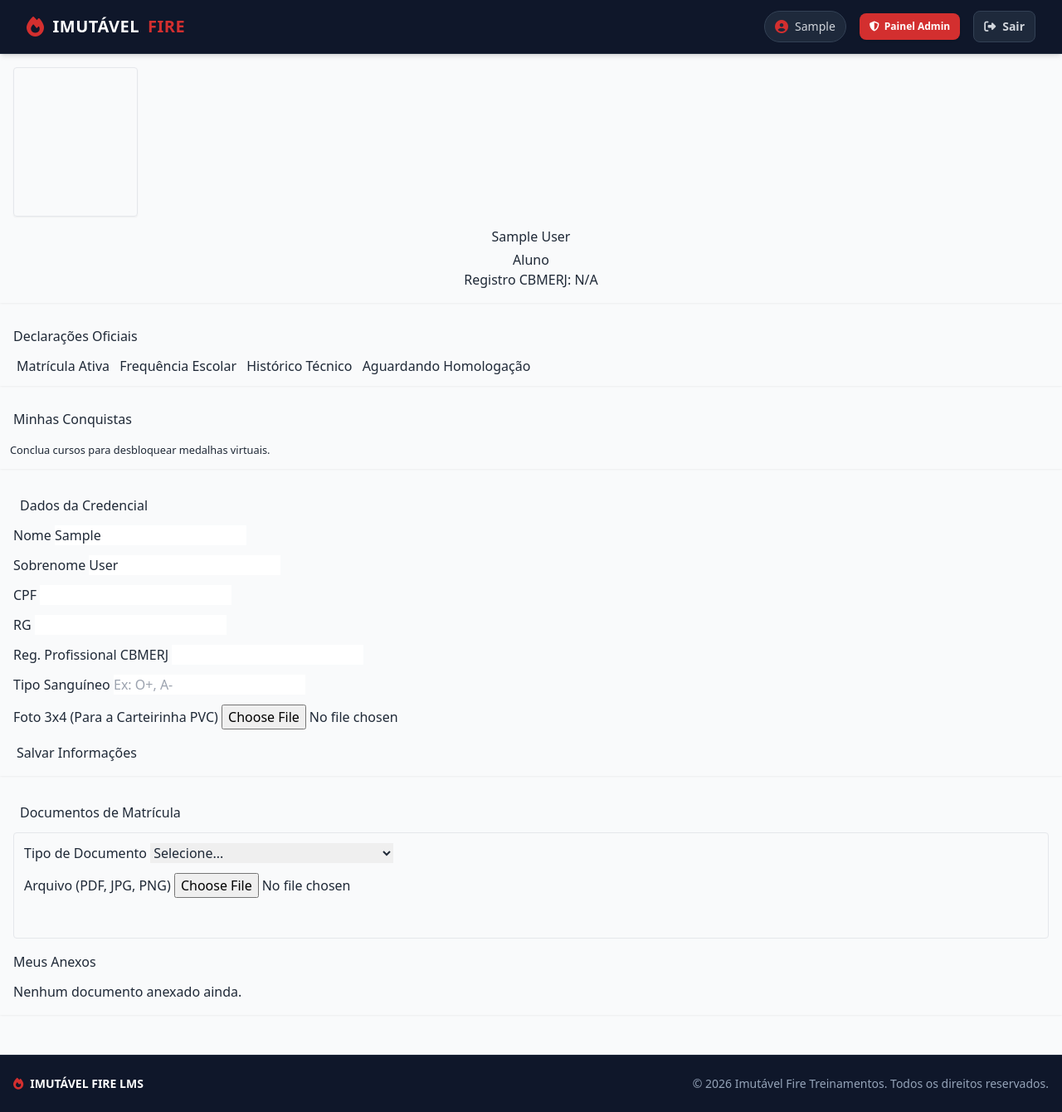
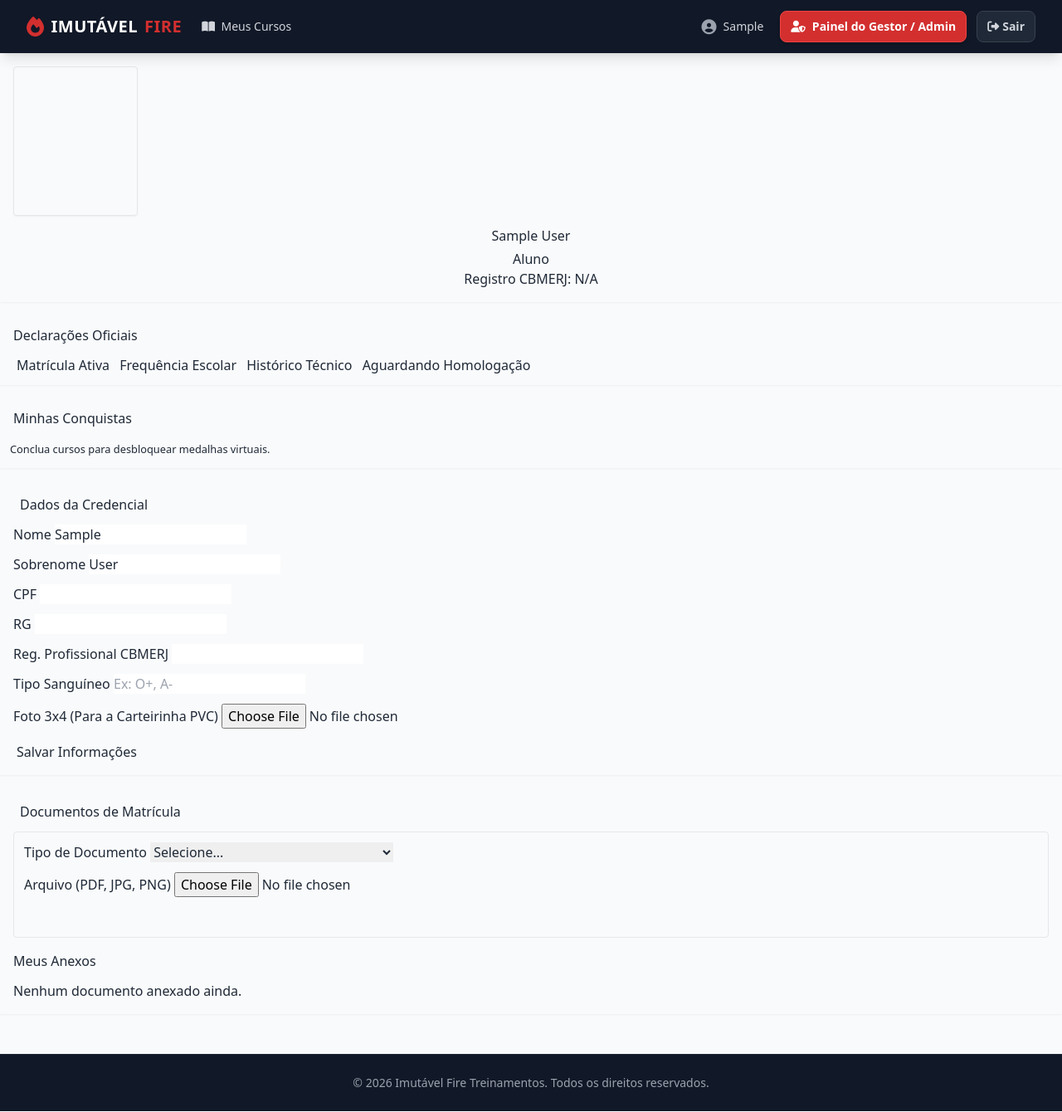
Before and after one commit to matheusbarbosatech/imutavel-fire-lms, a Django app: page /accounts/perfil/ in a window 1280 px wide. Shown: the whole page at 83% size. Run offline with Django 5.2, Linux system fonts and the light colour scheme; the visitor is signed in with stand-in values (Sample User, id 1); some libraries are stand-ins or nearby versions.

Commit message:
✨ Atualizando base.html com exibicao garantida do Painel do Gestor/Admin

```diff
--- a/templates/base.html
+++ b/templates/base.html
@@ -14,7 +14,6 @@
                     colors: {
                         'fire-red': '#D32F2F',
                         'fire-dark': '#9A0007',
-                        'brand-dark': '#0F172A',
                     }
                 }
             }
@@ -23,43 +22,47 @@
 
     <!-- FontAwesome Icons CDN -->
     <link rel="stylesheet" href="https://cdnjs.cloudflare.com/ajax/libs/font-awesome/6.4.0/css/all.min.css">
-
-    {% block extra_head %}{% endblock %}
 </head>
-<body class="bg-gray-50 min-h-screen flex flex-col font-sans text-gray-800 antialiased">
+<body class="bg-gray-50 min-h-screen flex flex-col font-sans text-gray-800">
 
     <!-- Cabeçalho / Navbar -->
-    <nav class="bg-slate-900 text-white shadow-md sticky top-0 z-50 border-b border-slate-800">
+    <nav class="bg-gray-900 text-white shadow-lg sticky top-0 z-50">
         <div class="max-w-7xl mx-auto px-4 sm:px-6 lg:px-8">
             <div class="flex justify-between h-16 items-center">
 
                 <!-- Logo -->
-                <div class="flex items-center">
-                    <a href="{% url 'courses:student_dashboard' %}" class="text-xl font-extrabold tracking-wide text-fire-red flex items-center gap-2.5 hover:opacity-90 transition">
+                <div class="flex items-center gap-6">
+                    <a href="{% url 'courses:dashboard' %}" class="text-xl font-extrabold tracking-wide text-fire-red flex items-center gap-2 hover:opacity-90 transition">
                         <i class="fa-solid fa-fire text-2xl text-fire-red"></i>
                         <span class="text-white">IMUTÁVEL</span> <span class="text-fire-red">FIRE</span>
                     </a>
+
+                    {% if user.is_authenticated %}
+                    <a href="{% url 'courses:dashboard' %}" class="hidden md:inline-block text-sm font-medium text-gray-300 hover:text-white transition">
+                        <i class="fa-solid fa-book-open mr-1"></i> Meus Cursos
+                    </a>
+                    {% endif %}
                 </div>
 
                 <!-- Menu de Ações / Usuário -->
-                <div class="flex items-center gap-4">
+                <div class="flex items-center gap-3">
                     {% if user.is_authenticated %}
-                        <!-- Nome do Usuário -->
-                        <div class="hidden sm:flex items-center gap-2 text-sm text-gray-300 bg-slate-800 px-3 py-1.5 rounded-full border border-slate-700">
-                            <i class="fa-solid fa-user-circle text-fire-red text-base"></i>
-                            <span class="font-medium">{{ user.first_name|default:user.username }}</span>
+                        <!-- Identificação do Usuário -->
+                        <div class="hidden sm:flex items-center gap-2 text-sm text-gray-300 mr-2">
+                            <i class="fa-solid fa-circle-user text-gray-400 text-lg"></i>
+                            <span>{{ user.first_name|default:user.username }}</span>
                         </div>
 
-                        <!-- Botão Admin (Apenas Superusuários) -->
-                        {% if user.is_superuser %}
-                            <a href="/admin/" class="bg-fire-red hover:bg-red-700 text-white text-xs font-bold px-3 py-2 rounded-lg transition shadow flex items-center gap-1.5">
-                                <i class="fa-solid fa-shield-halved"></i>
-                                <span class="hidden md:inline">Painel Admin</span>
+                        <!-- Botão do Painel de Administração / Instrutor -->
+                        {% if user.is_superuser or user.is_staff %}
+                            <a href="/admin/" target="_blank" class="bg-fire-red hover:bg-red-700 text-white text-xs md:text-sm font-bold px-3 py-2 rounded-lg transition shadow-md flex items-center gap-2 border border-red-500">
+                                <i class="fa-solid fa-user-shield"></i>
+                                <span>Painel do Gestor / Admin</span>
                             </a>
                         {% endif %}
 
                         <!-- Botão de Sair (Logout) -->
-                        <a href="{% url 'accounts:logout' %}" class="bg-slate-800 hover:bg-slate-700 text-gray-300 hover:text-white px-3 py-2 rounded-lg text-sm font-semibold transition flex items-center gap-2 border border-slate-700">
+                        <a href="{% url 'accounts:logout' %}" title="Encerrar Sessão" class="bg-gray-800 hover:bg-gray-700 text-gray-300 hover:text-white px-3 py-2 rounded-lg text-sm font-semibold transition border border-gray-700 flex items-center gap-1">
                             <i class="fa-solid fa-right-from-bracket"></i>
                             <span class="hidden sm:inline">Sair</span>
                         </a>
@@ -79,11 +82,8 @@
     {% if messages %}
         <div class="max-w-7xl mx-auto px-4 sm:px-6 lg:px-8 mt-4">
             {% for message in messages %}
-                <div class="p-4 rounded-xl text-sm font-semibold shadow-sm mb-2 flex items-center justify-between {% if message.tags == 'error' %}bg-red-50 text-red-800 border border-red-200{% else %}bg-emerald-50 text-emerald-800 border border-emerald-200{% endif %}">
-                    <div class="flex items-center gap-2">
-                        <i class="fa-solid {% if message.tags == 'error' %}fa-triangle-exclamation text-red-600{% else %}fa-circle-check text-emerald-600{% endif %}"></i>
-                        <span>{{ message }}</span>
-                    </div>
+                <div class="p-4 rounded-xl text-sm font-semibold shadow-sm mb-2 flex items-center justify-between {% if message.tags == 'error' %}bg-red-100 text-red-800 border border-red-200{% else %}bg-green-100 text-green-800 border border-green-200{% endif %}">
+                    <span>{{ message }}</span>
                     <button onclick="this.parentElement.remove();" class="text-xs font-bold px-2 py-1 opacity-70 hover:opacity-100">&times;</button>
                 </div>
             {% endfor %}
@@ -97,16 +97,11 @@
     </main>
 
     <!-- Rodapé -->
-    <footer class="bg-slate-900 text-slate-400 py-6 text-center text-sm border-t border-slate-800 mt-12">
-        <div class="max-w-7xl mx-auto px-4 flex flex-col sm:flex-row items-center justify-between gap-4">
-            <div class="flex items-center gap-2 text-white font-bold">
-                <i class="fa-solid fa-fire text-fire-red"></i>
-                <span>IMUTÁVEL FIRE LMS</span>
-            </div>
+    <footer class="bg-gray-900 text-gray-400 py-6 text-center text-sm border-t border-gray-800 mt-12">
+        <div class="max-w-7xl mx-auto px-4">
             <p>&copy; {% now "Y" %} Imutável Fire Treinamentos. Todos os direitos reservados.</p>
         </div>
     </footer>
 
-    {% block extra_js %}{% endblock %}
 </body>
 </html>
```
